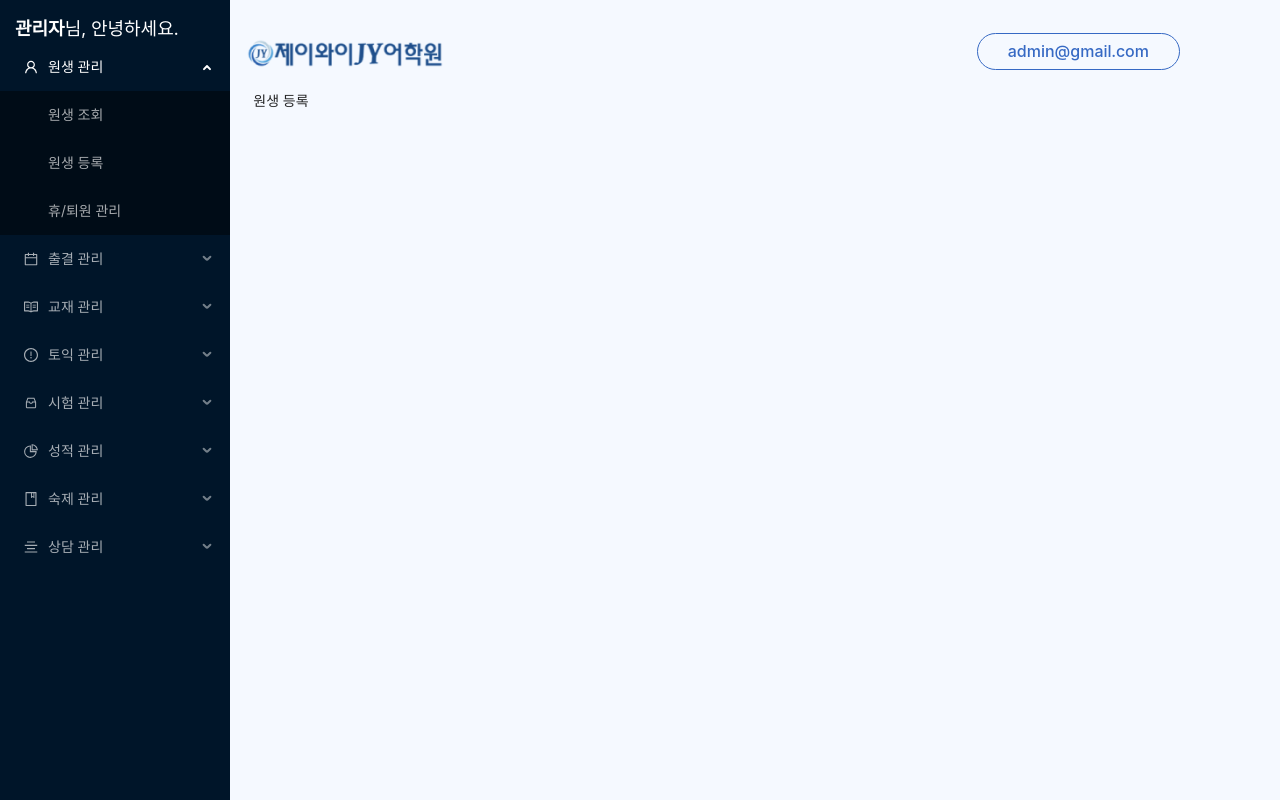
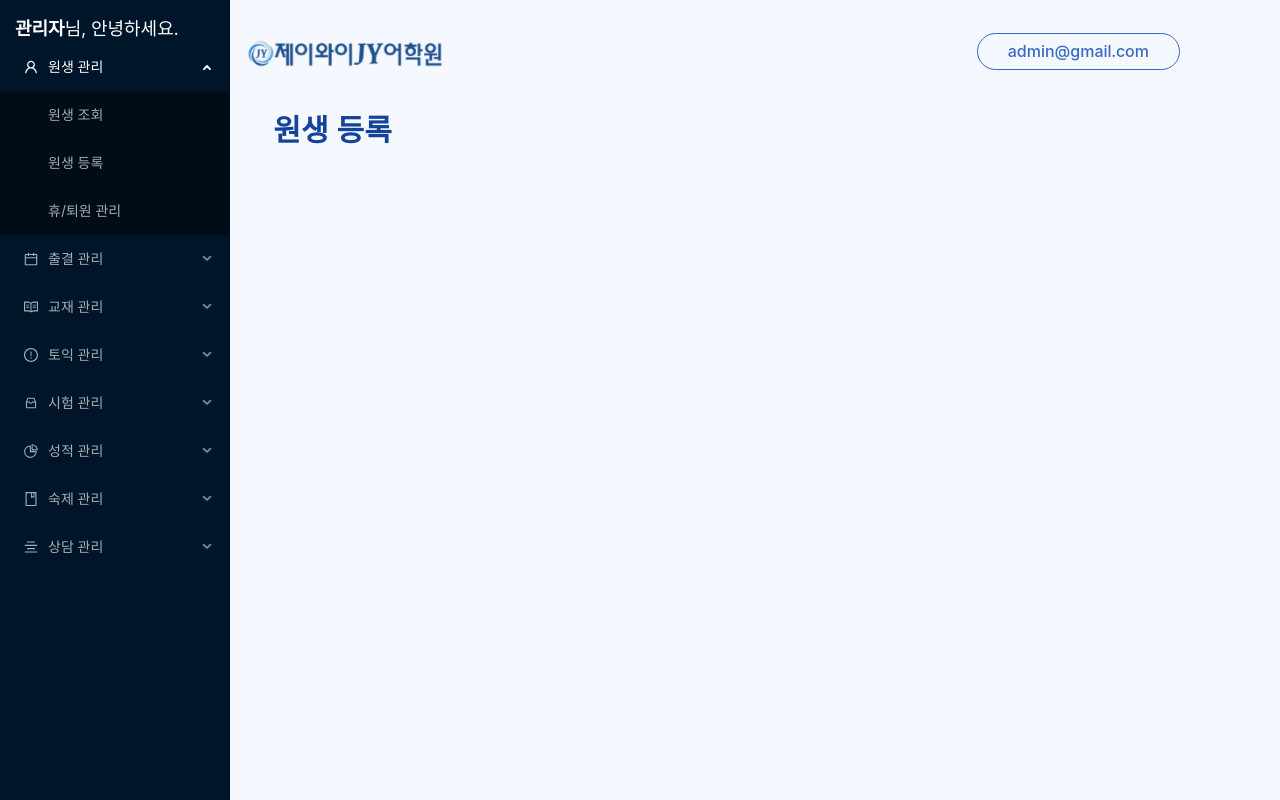
Before and after one commit to ahnseunghwan/jymock, a React (Create React App) app: page /student/register in a window 1280 px wide. Built offline with nearby package versions, Linux system fonts and the light colour scheme.

Commit message:
Chore : StudentRest, StudentRegister TitleTypo 추가

```diff
--- a/src/pages/Student/Register/index.tsx
+++ b/src/pages/Student/Register/index.tsx
@@ -1,8 +1,12 @@
 import React from 'react';
-import { Root } from './styled';
+import { Root, TitleTypo } from './styled';
 
 const StudentRegister = () => {
-  return <Root>원생 등록</Root>;
+  return (
+    <Root>
+      <TitleTypo level={2}> 원생 등록</TitleTypo>
+    </Root>
+  );
 };
 
 export default StudentRegister;
--- a/src/pages/Student/Register/styled.ts
+++ b/src/pages/Student/Register/styled.ts
@@ -1,8 +1,18 @@
+import { Typography } from 'antd';
 import styled from 'styled-components';
 
 const Root = styled.div`
   width: 100%;
   display: flex;
+  flex-direction: column;
+  margin-top: 20px;
+  margin-left: 20px;
 `;
 
-export { Root };
+const TitleTypo = styled(Typography.Title)`
+  &&& {
+    color: #14449a;
+  }
+`;
+
+export { Root, TitleTypo };
--- a/src/pages/Student/Rest/index.tsx
+++ b/src/pages/Student/Rest/index.tsx
@@ -1,8 +1,12 @@
 import React from 'react';
-import { Root } from './styled';
+import { Root, TitleTypo } from './styled';
 
-const StudentRest = () => {
-  return <Root>휴/퇴원 관리</Root>;
+const StudentRegister = () => {
+  return (
+    <Root>
+      <TitleTypo level={2}> 휴/퇴원 관리 </TitleTypo>
+    </Root>
+  );
 };
 
-export default StudentRest;
+export default StudentRegister;
--- a/src/pages/Student/Rest/styled.ts
+++ b/src/pages/Student/Rest/styled.ts
@@ -1,8 +1,18 @@
+import { Typography } from 'antd';
 import styled from 'styled-components';
 
 const Root = styled.div`
   width: 100%;
   display: flex;
+  flex-direction: column;
+  margin-top: 20px;
+  margin-left: 20px;
 `;
 
-export { Root };
+const TitleTypo = styled(Typography.Title)`
+  &&& {
+    color: #14449a;
+  }
+`;
+
+export { Root, TitleTypo };
```
